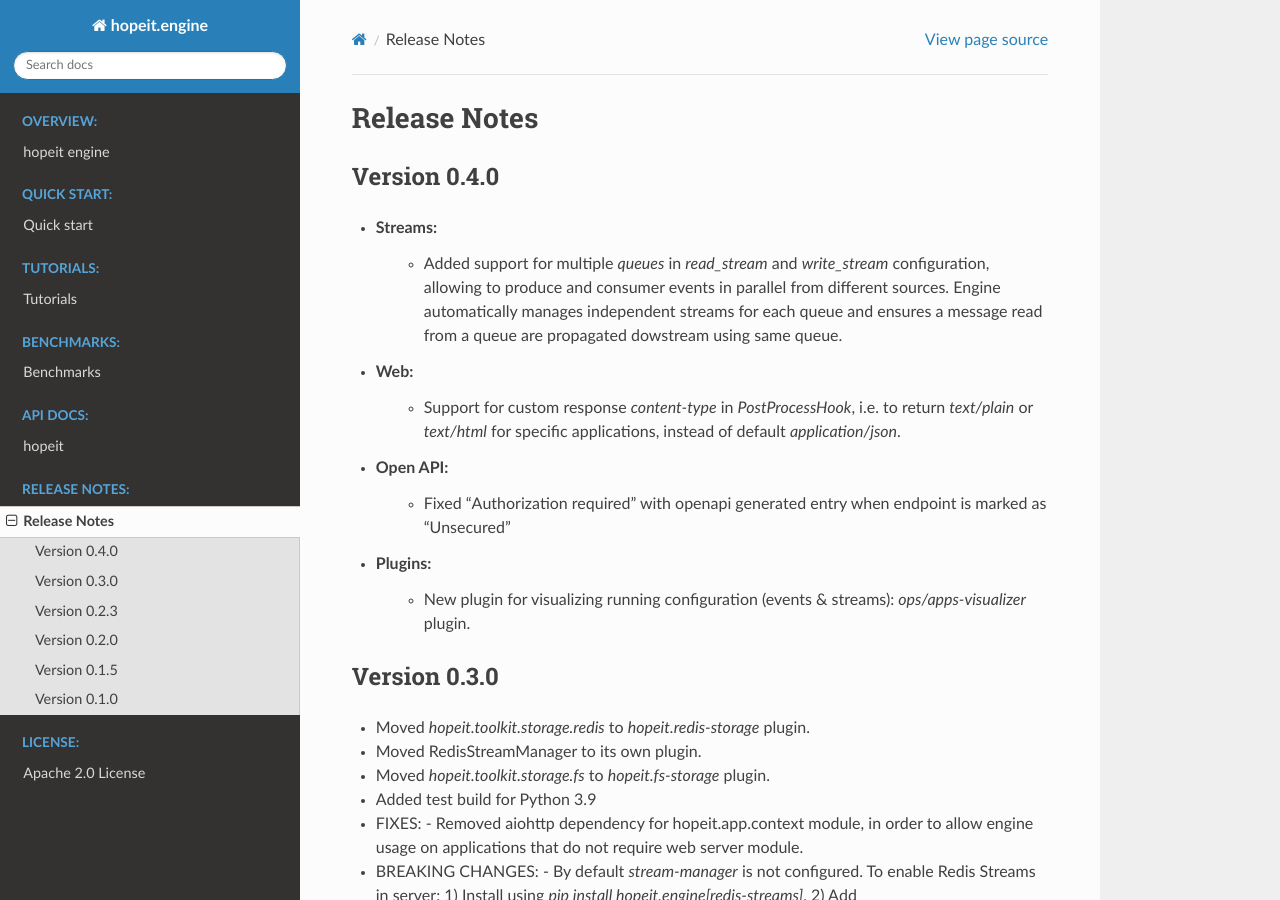
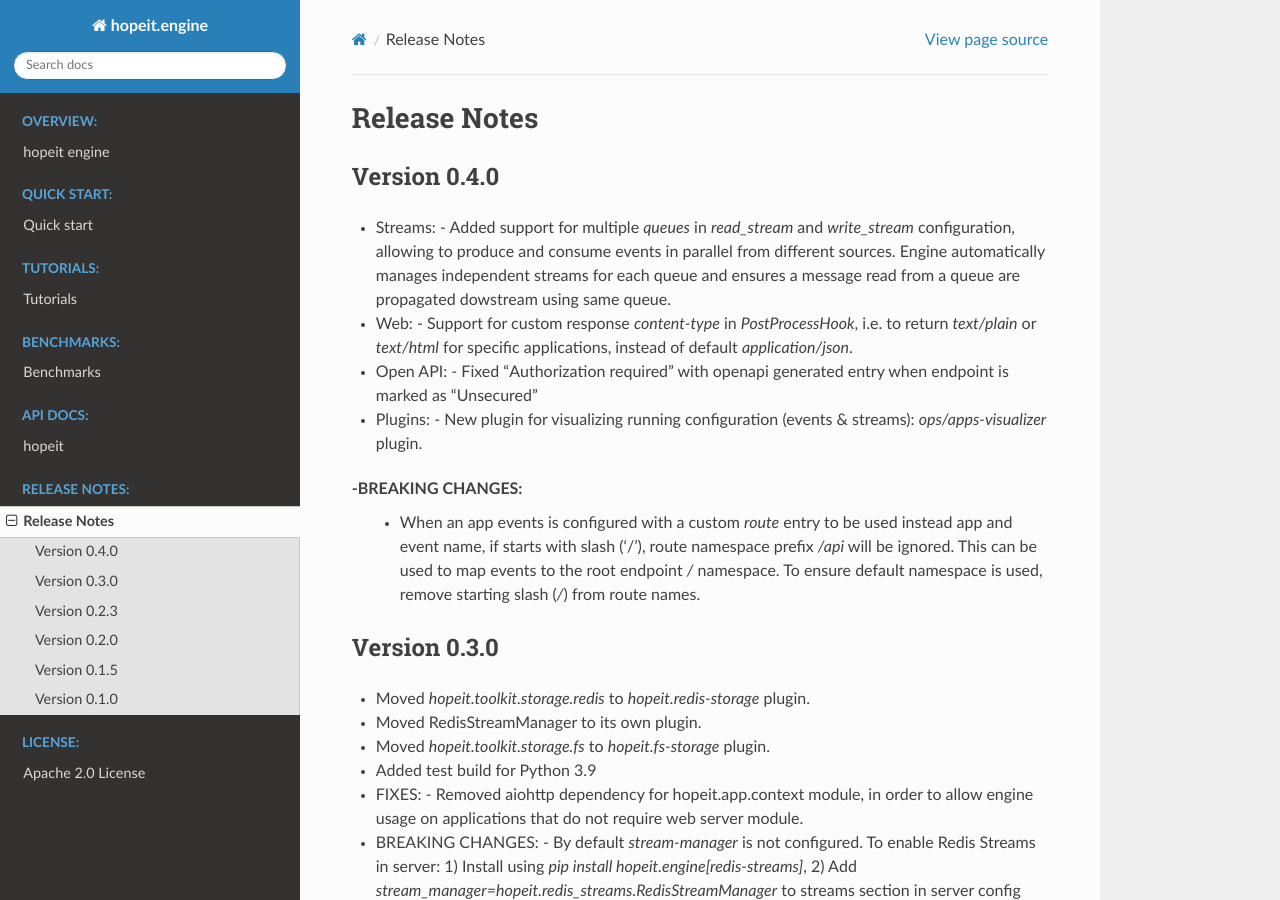
Before and after one commit to hopeit-git/hopeit.engine, a Sphinx documentation site: the page built from docs/source/release-notes.rst, in a window 1280 px wide and 900 px high. Built offline with Sphinx 7.4.7 and the Read the Docs theme 2.0.0, drawn with Linux system fonts in a browser that asks for light colours; pages that are not in the unit, such as notebooks, are missing from menus.

Commit message:
Fixed release notes, outdated files

```diff
--- a/docs/source/release-notes.rst
+++ b/docs/source/release-notes.rst
@@ -4,13 +4,19 @@ Release Notes
 Version 0.4.0
 _____________
 - Streams:
-    - Added support for multiple `queues` in `read_stream` and `write_stream` configuration, allowing to produce and consumer events in parallel from different sources. Engine automatically manages independent streams for each queue and ensures a message read from a queue are propagated dowstream using same queue.
+  - Added support for multiple `queues` in `read_stream` and `write_stream` configuration, allowing to produce and consume events in parallel from different sources. Engine automatically manages independent streams for each queue and ensures a message read from a queue are propagated dowstream using same queue.
+
 - Web:
-    - Support for custom response `content-type` in `PostProcessHook`, i.e. to return `text/plain` or `text/html` for specific applications, instead of default `application/json`.
+  - Support for custom response `content-type` in `PostProcessHook`, i.e. to return `text/plain` or `text/html` for specific applications, instead of default `application/json`.
+
 - Open API:
-    - Fixed "Authorization required" with openapi generated entry when endpoint is marked as "Unsecured"
+  - Fixed "Authorization required" with openapi generated entry when endpoint is marked as "Unsecured"
+
 - Plugins:
-    - New plugin for visualizing running configuration (events & streams): `ops/apps-visualizer` plugin.
+  - New plugin for visualizing running configuration (events & streams): `ops/apps-visualizer` plugin.
+
+-BREAKING CHANGES:
+  - When an app events is configured with a custom `route` entry to be used instead app and event name, if starts with slash ('/'), route namespace prefix `/api` will be ignored. This can be used to map events to the root endpoint `/` namespace. To ensure default namespace is used, remove starting slash (`/`) from route names.
 
 
 Version 0.3.0
```
Also changed, not shown: 2 other files.
